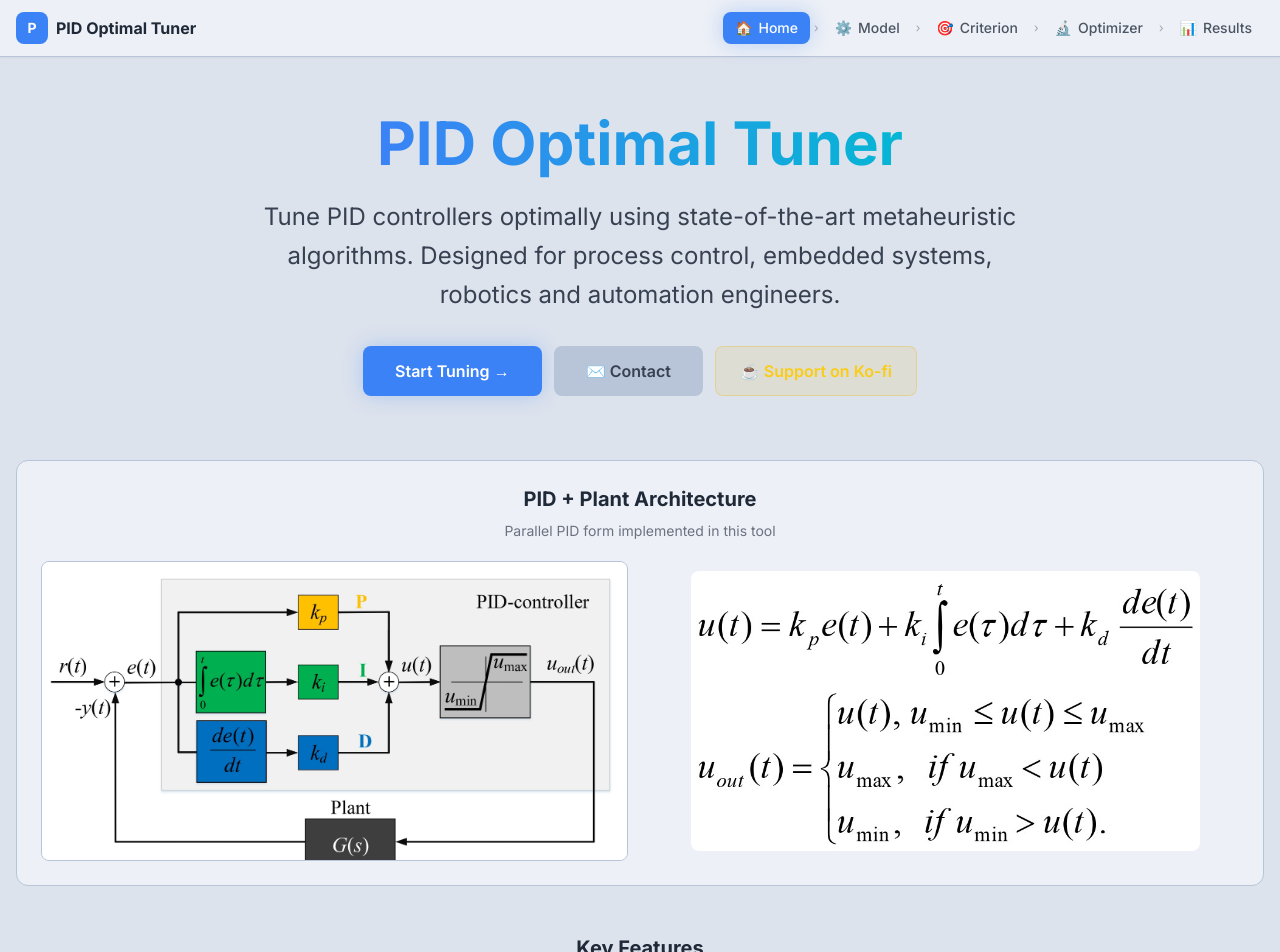
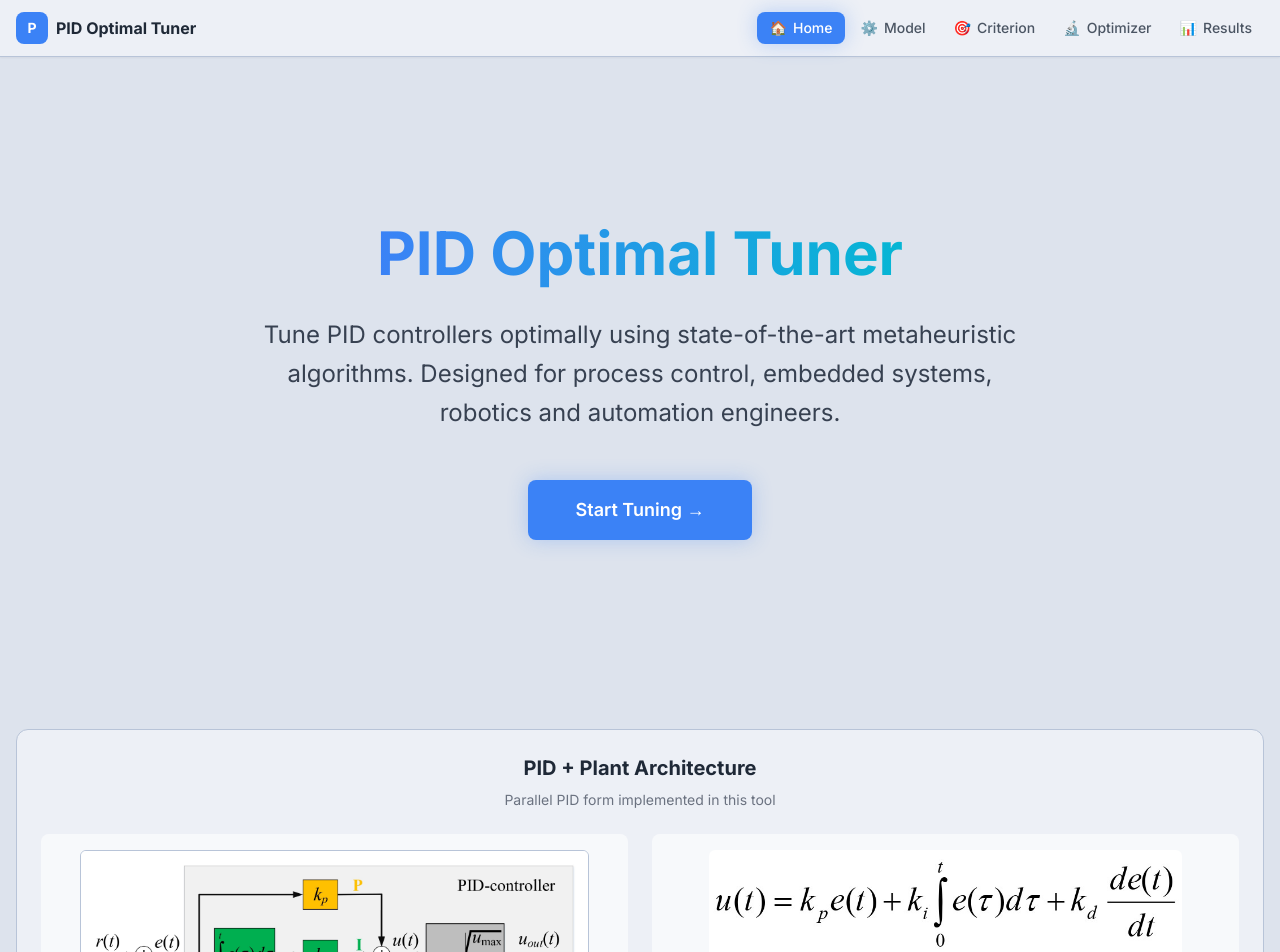
Before and after one commit to romasevych-yuriy/PID_Optimal_Tuner, a React (Vite) app: page / in a window 1280 px wide. Shown: the top 952 px of the page. Built offline with nearby package versions, Linux system fonts and the light colour scheme.

Commit message:
Homepage UX polish: Lucide icons, 75vh hero, single CTA, equal-height PID panel, no nav chevrons

```diff
--- a/package.json
+++ b/package.json
@@ -13,6 +13,7 @@
     "react-dom": "^18.3.1",
     "react-router-dom": "^6.26.2",
     "plotly.js-dist-min": "^2.35.2",
+    "lucide-react": "^0.462.0",
     "zustand": "^5.0.0",
     "jspdf": "^2.5.2",
     "html2canvas": "^1.4.1"
--- a/src/components/Navigation.jsx
+++ b/src/components/Navigation.jsx
@@ -45,9 +45,6 @@ export default function Navigation() {
                     <span className="md:hidden text-xs">{step.short}</span>
                     {isDone && <span className="text-accent-green text-xs">✓</span>}
                   </NavLink>
-                  {idx < steps.length - 1 && (
-                    <span className="text-gray-400 text-xs hidden sm:block">›</span>
-                  )}
                 </React.Fragment>
               )
             })}
--- a/src/pages/HomePage.jsx
+++ b/src/pages/HomePage.jsx
@@ -1,13 +1,14 @@
 import React from 'react'
 import { useNavigate } from 'react-router-dom'
+import { SlidersHorizontal, Cpu, BarChart2, Lock, Activity, FileText } from 'lucide-react'
 
 const features = [
-  { icon: '📥', title: 'Two Ways of Plant Specification', desc: 'Import step-response data or specify a transfer function directly.' },
-  { icon: '🧬', title: 'Solid Metaheuristic Optimization', desc: 'Six state-of-the-art optimizers: PSO, LDWPSO, VCTPSO, RingPSO, DE/best/bin, GWO.' },
-  { icon: '🎯', title: 'Wide Range of Optimization Indicators', desc: 'ITAE, IAE, ISE, ITSE, Overshoot, Rise Time, Settling Time, Steady-state error.' },
-  { icon: '🔒', title: 'Tuning Under Constraints', desc: 'Constrain overshoot and control signal bounds simultaneously.' },
-  { icon: '📊', title: 'Rich Visualizations', desc: 'Step response, Bode plot, gain/phase margins — all interactive.' },
-  { icon: '📄', title: 'PDF Report Generation', desc: 'Export a complete 6-page PDF report with charts, tables, and parameters.' },
+  { Icon: SlidersHorizontal, title: 'Two Ways of Plant Specification',       desc: 'Import step-response data or specify a transfer function directly.' },
+  { Icon: Cpu,               title: 'Solid Metaheuristic Optimization',      desc: 'Six state-of-the-art optimizers: PSO, LDWPSO, VCTPSO, RingPSO, DE/best/bin, GWO.' },
+  { Icon: BarChart2,         title: 'Wide Range of Optimization Indicators', desc: 'ITAE, IAE, ISE, ITSE, Overshoot, Rise Time, Settling Time, Steady-state error.' },
+  { Icon: Lock,              title: 'Tuning Under Constraints',              desc: 'Constrain overshoot and control signal bounds simultaneously.' },
+  { Icon: Activity,          title: 'Rich Visualizations',                   desc: 'Step response, Bode plot, gain/phase margins — all interactive.' },
+  { Icon: FileText,          title: 'PDF Report Generation',                 desc: 'Export a complete 6-page PDF report with charts, tables, and parameters.' },
 ]
 
 export default function HomePage() {
@@ -15,91 +16,78 @@ export default function HomePage() {
 
   return (
     <div className="animate-fade-in space-y-12">
-      {/* Hero */}
-      <section className="text-center pt-8 pb-4">
-        <h1 className="text-5xl md:text-6xl font-bold mb-6 leading-tight">
+
+      {/* Hero — 75 vh */}
+      <section className="flex flex-col items-center justify-center text-center min-h-[75vh] py-20">
+        <h1 className="text-5xl md:text-6xl font-bold mb-8 leading-tight">
           <span className="text-gradient">PID Optimal Tuner</span>
         </h1>
-        <p className="text-gray-700 text-2xl max-w-3xl mx-auto mb-8 leading-relaxed">
+        <p className="text-gray-700 text-2xl max-w-3xl mx-auto mb-12 leading-relaxed">
           Tune PID controllers optimally using state-of-the-art metaheuristic algorithms.
           Designed for process control, embedded systems, robotics and automation engineers.
         </p>
-        <div className="flex flex-wrap gap-3 justify-center">
-          <button
-            onClick={() => navigate('/model')}
-            className="btn-primary px-8 py-3 text-base glow-blue"
-          >
-            Start Tuning →
-          </button>
-          <a
-            href="mailto:romasevichyuriy@ukr.net"
-            className="btn-secondary px-8 py-3 text-base flex items-center gap-2"
-          >
-            ✉️ Contact
-          </a>
-          <a
-            href="https://ko-fi.com/yurii1"
-            target="_blank"
-            rel="noopener noreferrer"
-            className="flex items-center gap-2 bg-yellow-500/10 hover:bg-yellow-500/20 border border-yellow-500/30 text-yellow-400 font-semibold px-6 py-3 rounded-lg transition-all duration-200 text-base"
-          >
-            ☕ Support on Ko-fi
-          </a>
-        </div>
+        <button
+          onClick={() => navigate('/model')}
+          className="btn-primary px-12 py-4 text-lg glow-blue"
+        >
+          Start Tuning →
+        </button>
       </section>
 
-      {/* PID Block Diagram + Formula */}
+      {/* PID Block Diagram + Formula — equal-height columns */}
       <section className="card">
         <h2 className="section-title text-center">PID + Plant Architecture</h2>
-        <p className="text-gray-500 text-center text-sm mb-5">Parallel PID form implemented in this tool</p>
+        <p className="text-gray-500 text-center text-sm mb-6">Parallel PID form implemented in this tool</p>
 
-        <div className="grid grid-cols-1 lg:grid-cols-2 gap-6 items-center">
-          <div className="flex justify-center">
+        <div className="grid grid-cols-1 lg:grid-cols-2 gap-6">
+          <div className="flex items-center justify-center p-4 rounded-lg bg-white/60" style={{ minHeight: 280 }}>
             <img
               src="pid-plant.jpg"
               alt="PID Controller + Plant Block Diagram"
-              className="max-w-full rounded-lg border border-dark-border"
-              style={{ maxHeight: 340 }}
+              className="max-w-full object-contain rounded-md border border-dark-border"
+              style={{ maxHeight: 260 }}
             />
           </div>
-          <div className="flex justify-center items-center">
+          <div className="flex items-center justify-center p-4 rounded-lg bg-white/60" style={{ minHeight: 280 }}>
             <img
               src="pid-formula.jpg"
               alt="PID Controller Formula"
-              className="max-w-full rounded-lg"
-              style={{ maxHeight: 280 }}
+              className="max-w-full object-contain rounded-md"
+              style={{ maxHeight: 260 }}
             />
           </div>
         </div>
       </section>
 
-      {/* Features */}
+      {/* Key Features */}
       <section>
         <h2 className="section-title text-center mb-8">Key Features</h2>
         <div className="grid grid-cols-1 md:grid-cols-2 lg:grid-cols-3 gap-4">
-          {features.map((f, i) => (
+          {features.map(({ Icon, title, desc }, i) => (
             <div
               key={i}
               className="card hover:border-accent-blue/40 transition-all duration-300 hover:-translate-y-1 group animate-slide-up"
               style={{ animationDelay: `${i * 60}ms` }}
             >
-              <div className="text-3xl mb-3 group-hover:scale-110 transition-transform duration-200">{f.icon}</div>
-              <h3 className="font-semibold text-gray-700 mb-2 text-base">{f.title}</h3>
-              <p className="text-gray-500 text-sm leading-relaxed">{f.desc}</p>
+              <div className="mb-4 group-hover:scale-110 transition-transform duration-200 w-fit">
+                <Icon size={32} className="text-accent-blue" strokeWidth={1.5} />
+              </div>
+              <h3 className="font-semibold text-gray-700 mb-2 text-base">{title}</h3>
+              <p className="text-gray-500 text-sm leading-relaxed">{desc}</p>
             </div>
           ))}
         </div>
       </section>
 
-      {/* Workflow Steps */}
+      {/* How It Works */}
       <section className="card">
         <h2 className="section-title text-center mb-8">How It Works</h2>
         <div className="flex flex-col md:flex-row gap-6 items-center justify-center">
           {[
-            { step: '1', label: 'Model', desc: 'Define or identify your plant transfer function', color: 'bg-accent-blue' },
-            { step: '2', label: 'Criterion', desc: 'Choose optimization criteria and set constraints', color: 'bg-accent-purple' },
-            { step: '3', label: 'Optimize', desc: 'Run a metaheuristic optimizer (25 agents, 200 iter)', color: 'bg-accent-cyan' },
-            { step: '4', label: 'Analyze', desc: 'Inspect step response, Bode plot, export PDF', color: 'bg-accent-green' },
+            { step: '1', label: 'Model',    desc: 'Define or identify your plant transfer function',    color: 'bg-accent-blue' },
+            { step: '2', label: 'Criterion',desc: 'Choose optimization criteria and set constraints',   color: 'bg-accent-purple' },
+            { step: '3', label: 'Optimize', desc: 'Run a metaheuristic optimizer (25 agents, 200 iter)',color: 'bg-accent-cyan' },
+            { step: '4', label: 'Analyze',  desc: 'Inspect step response, Bode plot, export PDF',       color: 'bg-accent-green' },
           ].map((s, i) => (
             <React.Fragment key={s.step}>
               <div className="flex flex-col items-center text-center max-w-[180px]">
@@ -113,18 +101,19 @@ export default function HomePage() {
         </div>
       </section>
 
-      {/* Call to action */}
+      {/* Bottom CTA */}
       <section className="text-center pb-8">
         <button
           onClick={() => navigate('/model')}
           className="btn-primary px-10 py-4 text-lg glow-blue"
         >
-          Get Started — Define Your Plant →
+          Start Tuning →
         </button>
         <p className="text-gray-500 text-xs mt-4">
           All computations run in your browser. No data is sent to any server.
         </p>
       </section>
+
     </div>
   )
 }
```
